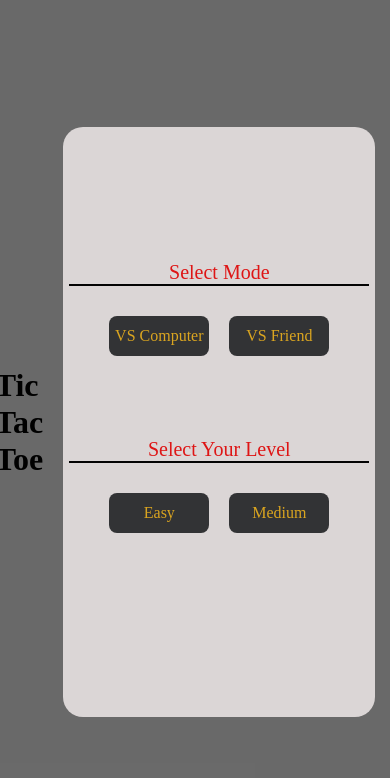
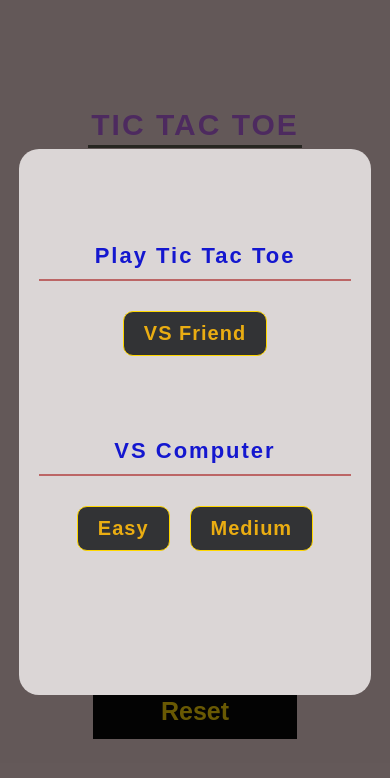
Before and after one commit to praveen01-chandra/GamePortHub, a website: page src/AllGames/TicTacToe/index.html in a window 390 px wide. Drawn offline with Linux system fonts and the light colour scheme.

Commit message:
added robot.txt and sitemap.xml

```diff
--- /dev/null
+++ b/public/robot.txt
@@ -0,0 +1,6 @@
+# Allow all search engines to access everything
+User-agent: *
+Disallow:
+
+# Sitemap location
+Sitemap: https://gameporthub.netlify.app/sitemap.xml
--- a/src/AllGames/MemoryGame/index.html
+++ b/src/AllGames/MemoryGame/index.html
@@ -17,6 +17,8 @@
         <meta name="keywords"
                 content="memory game, memory matching game, online memory game, brain training, card matching, free memory game, concentration game">
         <link rel="stylesheet" href="style.css">
+        <link rel="canonical" href="https://gameporthub.netlify.app/allgames/memorygame/">
+
 </head>
 
 <body>
--- a/src/AllGames/TicTacToe/index.html
+++ b/src/AllGames/TicTacToe/index.html
@@ -6,32 +6,35 @@
         <script async src="https://www.googletagmanager.com/gtag/js?id=G-WDR4JSSFW5"></script>
         <script>
                 window.dataLayer = window.dataLayer || [];
-  function gtag(){dataLayer.push(arguments);}
+                function gtag() { dataLayer.push(arguments); }
                 gtag('js', new Date());
 
                 gtag('config', 'G-WDR4JSSFW5');
         </script>
-
+        <meta name="viewport" content="width=device-width, initial-scale=1.0">
         <title>Play Tic Tac Toe Online - Challenge Your Strategy And Skills</title>
-        <meta name="description" content="Enjoy a classic game of Tic Tac Toe online at GamePortHub. Test your strategy skills against the computer or a friend. Easy, fun, and free to play anytime!">
+        <meta name="description"
+                content="Enjoy a classic game of Tic Tac Toe online at GamePortHub. Test your strategy skills against the computer or a friend. Easy, fun, and free to play anytime!">
         <meta name="keywords" content="Tic Tac Toe, online Tic Tac Toe, strategy game, multiplayer Tic Tac Toe, free games
         ">
         <link rel="stylesheet" href="style.css">
+        <link rel="canonical" href="https://gameporthub.netlify.app/allgames/tictactoe/">
+
 </head>
 
 <body>
 
         <div class="createpopup">
-                <h1>Tic Tac Toe</h1>
                 <div class="element">
+                        <!-- <h1>Tic Tac Toe</h1> -->
                         <div class="selectlevel">
-                                <div class="leveltext">Select Mode</div>
+                                <div class="leveltext">Play Tic Tac Toe</div>
                                 <div class="lvlselection">
-                                        <div id="computerVs" class="lvl vslvl">VS Computer</div>
-                                        <div id="playerVs" class="lvl vslvl">VS Friend</div>
+                                        <!-- <div id="computerVs" class="lvl vslvl">VS Computer</div> -->
+                                        <div id="playerVs" class="lvl">VS Friend</div>
                                 </div>
                                 <p id="textSelectLevel"></p>
-                                <div class="leveltext">Select Your Level</div>
+                                <div class="leveltext">VS Computer</div>
                                 <div class="lvlselection">
                                         <div id="Easy" class="lvl">Easy</div>
                                         <div id="Medium" class="lvl">Medium</div>
@@ -46,8 +49,8 @@
                         <div class="name">Tic Tac Toe</div>
                         <div class="countUpdate">
                                 <div class="scoreCount"> Player Score - <span id="playerScore">0</span></div>
+                                <div class="scoreCount">Computer Score - <span id="computerScore">0</span></div>
                                 <div class="scoreCount"> Tie - <span id="tieScore">0</span></div>
-                                <div class="scoreCount">Computer Score - <span id="computerScore">0</span></div>
                         </div>
                 </div>
                 <h2>Winner - " <span id="Winner"></span> "</h2>
--- a/src/AllGames/TicTacToe/script.js
+++ b/src/AllGames/TicTacToe/script.js
@@ -19,11 +19,11 @@ let vsPlayerGame = false;
 
 //------------------select levels--------------------------
 //-----------------Computer Opponent------------------------
-const vsComputer = document.getElementById("computerVs");
-vsComputer.addEventListener("click", () => {
-      const addText = document.getElementById("textSelectLevel");
-      addText.innerText = "Please select A level";
-});
+// const vsComputer = document.getElementById("computerVs");
+// vsComputer.addEventListener("click", () => {
+//       const addText = document.getElementById("textSelectLevel");
+//       addText.innerText = "Please select A level";
+// });
 
 //-----------------Player Opponent------------------------
 
--- a/src/AllGames/TicTacToe/style.css
+++ b/src/AllGames/TicTacToe/style.css
@@ -2,7 +2,8 @@ body {
       margin: 0;
       padding: 0;
       box-sizing: border-box;
-      background-color: rgb(255, 255, 255);
+      background-color: rgb(242, 214, 214);
+      font-family: sans-serif;
 }
 
 .game {
@@ -29,45 +30,48 @@ body {
 }
 
 .name {
-      font-size: 35px;
+      font-size: 40px;
       font-weight: 700;
       letter-spacing: 2px;
       text-transform: uppercase;
-      font-family: "Franklin Gothic Medium", "Arial Narrow", Arial, sans-serif;
-      margin: 30px;
+      margin-bottom: 30px;
       padding: 3px;
-      color: red;
-      border-bottom: 4px solid gold;
+      color: rgb(185, 99, 231);
+      border-bottom: 3px solid rgb(91, 88, 76);
 }
 
 .scoreCount {
-      background-color: #bca0a0;
-      margin: 10px;
-      padding: 10px;
+      display: flex;
+      justify-content: center;
+      background-color: #efe6e6;
+      margin: 0 10px 8px 0;
       border-radius: 1ch;
-      padding: 10px 20px;
+      padding: 10px 40px;
       font-size: 23px;
+      font-weight: 600;
+      border: solid 1.5px rgb(237, 108, 108);
 }
 
 #squares {
+      display: flex;
+      flex-wrap: wrap;
+      justify-content: center;
+      align-items: center;
       height: 309px;
       width: 315px;
-      display: flex;
-      flex-wrap: wrap;
-      padding-bottom: 30px;
-      justify-content: center;
+      padding-bottom: 20px;
 }
 
 #Winner {
       color: rgb(54, 54, 51);
-      font-size: 25px;
+      font-size: 20px;
       text-transform: uppercase;
 }
 
 .square {
       height: 100px;
       width: 100px;
-      border: 3px solid #ffffff;
+      border: 2px solid #ffffff;
       background-color: rgb(158, 157, 249);
       font-size: 60px;
       color: rgb(241, 1, 1);
@@ -85,45 +89,40 @@ body {
       display: flex;
       flex-direction: column;
       background-color: rgb(219, 214, 214);
-      height: 600px;
-      width: 600px;
+      height: 75vh;
+      width: 40%;
       justify-content: center;
       align-items: center;
       border-radius: 20px;
-      margin: 20px;
+      padding: 20px;
 }
 
 .lvl {
-      height: 50px;
-      width: 100px;
-      background-color: rgb(50, 51, 53);
       display: flex;
       justify-content: center;
       align-items: center;
+      padding: 10px 20px;
+      background-color: rgb(50, 51, 53);
       margin: 10px;
       cursor: grab;
-      color: goldenrod;
-      font-size: 22px;
-      font-weight: 500;
-      border-radius: 1ch;
-}
-
-.lvl:hover {
-      border: 2px solid gold;
+      color: rgb(234, 173, 18);
+      font-size: 20px;
+      font-weight: 700;
+      letter-spacing: 1px;
+      border-radius: 10px;
+      border: 1px solid gold;
 }
 
 .leveltext {
       display: flex;
       justify-content: center;
-      color: rgb(222, 21, 21);
+      color: rgb(20, 23, 207);
       font-size: 30px;
-      font-weight: 500;
-      border-bottom: 2px solid rgb(3, 3, 3);
-      width: 300px;
-}
-
-.vslvl {
-      width: 150px;
+      font-weight: 700;
+      letter-spacing: 2px;
+      border-bottom: 2px solid rgb(188, 102, 102);
+      width: 100%;
+      padding-bottom: 10px;
 }
 
 .createpopup {
@@ -155,56 +154,38 @@ body {
       padding-bottom: 20px;
 }
 
-#textSelectLevel{
+#textSelectLevel {
       color: red;
 }
 
+.element {
+      display: flex;
+      justify-content: center;
+      width: 100%;
+}
+
 @media (max-width: 720px) {
-      .square {
-            height: 50px;
-            width: 50px;
-            font-size: 40px;
+      #squares{
+            height: 270px;
       }
-
-      #squares{
-            height: 160px;
-            width: 175px;
+      .square{
+            height: 90px;
+            width: 85px;
       }
-
-      .resetgame{
-            width: 120px;
+      .name{
+            font-size: 30px;
       }
-
-      .countUpdate {
+      .selectlevel {
+            height: 60vh;
+            width: 80%;
+      }
+      .leveltext {
+            font-size: 22px;
+      }
+      .countUpdate{
             flex-direction: column;
       }
-      .scoreCount {
-            background-color: #bca0a0;
-            padding: 10px;
-            border-radius: 1ch;
-            padding: 10px 20px;
+      .scoreCount{
             font-size: 18px;
       }
-
-      .name{
-            font-size: 25px;
-      }
-
-      .selectlevel{
-            width: 80vw;
-            height: 70vh;
-      }
-
-      .leveltext{
-            font-size: 20px;
-      }
-
-      .vslvl{
-            width: 100px;
-      }
-
-      .lvl{
-            height: 40px;
-            font-size: 16px;
-      }
 }
```
Also changed, not shown: public/sitemap.xml (added, +27 -0 lines), src/AllGames/Rock-paper_scissor/index.html (+2 -0 lines), src/index.html (+4 -3 lines), src/Css/output.css. Lines whose indentation alone changed are shown as unchanged.
